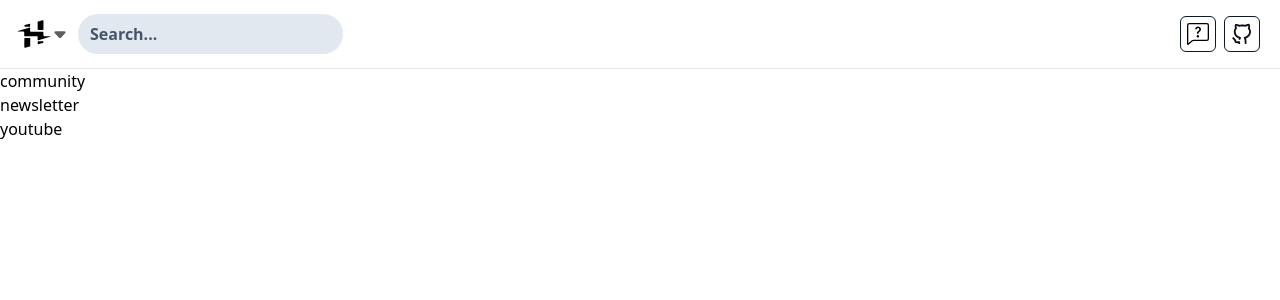
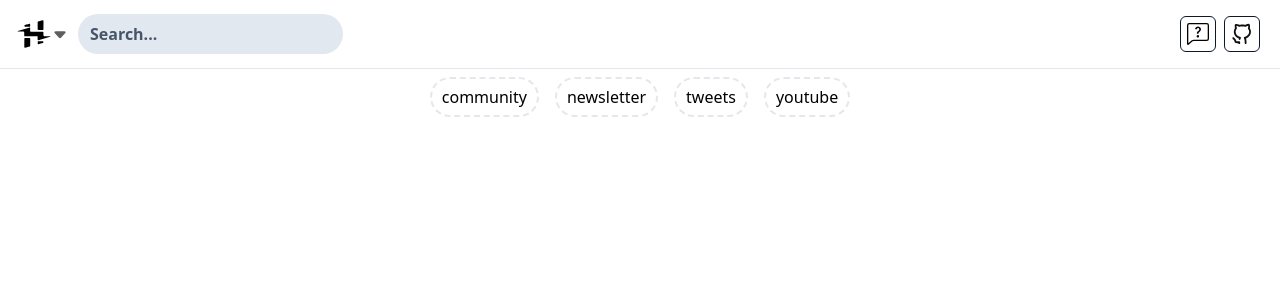
Before and after one commit to lennyAiko/ih-wiki, a Vue app: page / in a window 1280 px wide. Shown: the top 300 px of the page. Built offline with nearby package versions, Linux system fonts and the light colour scheme.

Commit message:
feat: position categories

```diff
--- a/src/data/db.json
+++ b/src/data/db.json
@@ -8,7 +8,7 @@
     },
     {
         "name": "Indie Hackers",
-        "categories": ["community"],
+        "categories": ["community", "tweets"],
         "pricing": "free",
         "description": "This is description",
         "external_link": "https://www.indiehackers.com/"
--- a/src/views/HomeView.vue
+++ b/src/views/HomeView.vue
@@ -3,6 +3,8 @@
 import { ref, onMounted } from 'vue'
 import navbar from '../components/navbar.vue'
 import data from '../data/db.json'
+
+console.log(data)
 
 const categories = ref()
 
@@ -26,8 +28,12 @@ onMounted(() => {
 
     <div>
 
-        <div v-for="category in categories">
-            <span>{{ category }}</span>
+        <div
+        class="flex flex-row gap-4 m-2 items-center justify-center">
+            <span v-for="category in categories"
+            class="rounded-full border-2 border-dashed px-2.5 py-1.5">
+                {{ category }}
+            </span>
         </div>
 
     </div>
```
